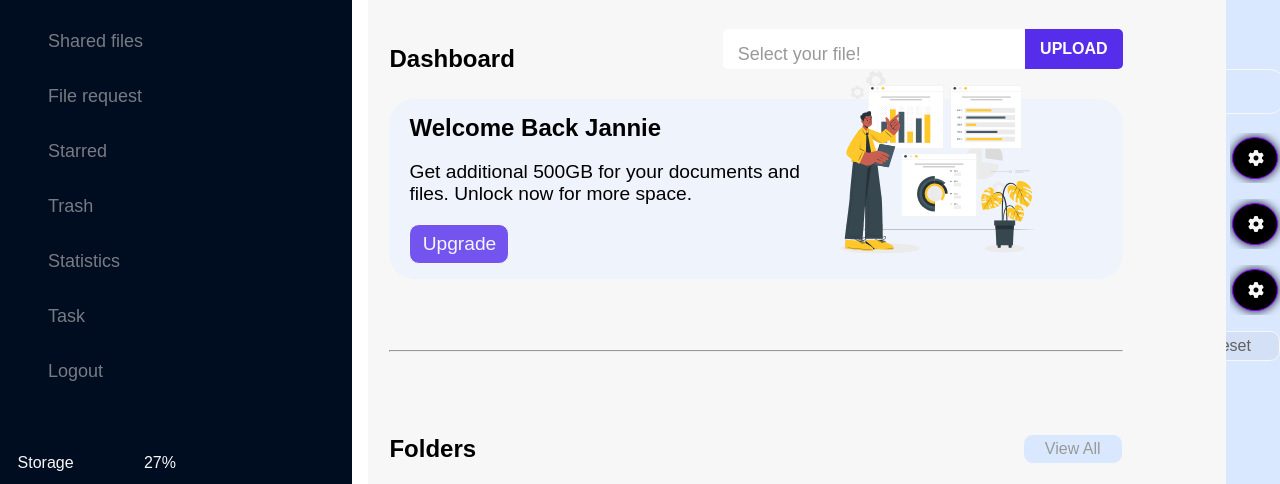
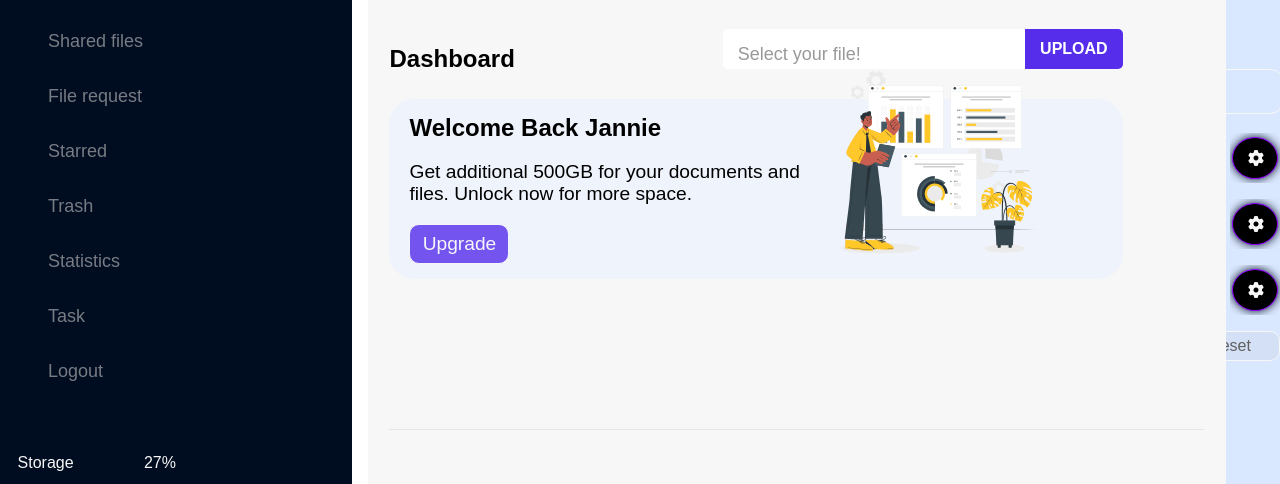
Before and after one commit to yusufalperendumlu/adminTemplate, a plain HTML site: page index.html in a window 1280 px wide. Shown: the part 123-607 px from the top of the page. Drawn offline with nearby package versions, Linux system fonts and the light colour scheme.

Commit message:
fixed commit

```diff
--- a/index.html
+++ b/index.html
@@ -116,7 +116,7 @@
                     </div>
                 </div>
 
-                <hr>
+                <div class="line"></div>
 
                 <div class="folders">
                     <div class="folders-content">
@@ -196,7 +196,7 @@
                     </div>
                 </div>
 
-                <hr>
+                <div class="line"></div>
 
                 <div class="recendFiles">
                     <div class="files-top">
--- a/main.scss
+++ b/main.scss
@@ -28,14 +28,20 @@ html
 body
 {
     font-family: sans-serif;
+    overflow-x: hidden
 }
 
-hr
+.line
 {
-    max-width: 100%;
-    margin: 10% 10% 7% 0;
+    height: 1px;
+    width: 100%;
+    background: #454545;
+    margin: 10rem 0 2rem 0;
+    opacity: 0.1;
+    display: flex;
+    align-items: center;
+    justify-content: center;
 }
-
 
 .container
 {
```
Also changed, not shown: main.css, 2 other files.
